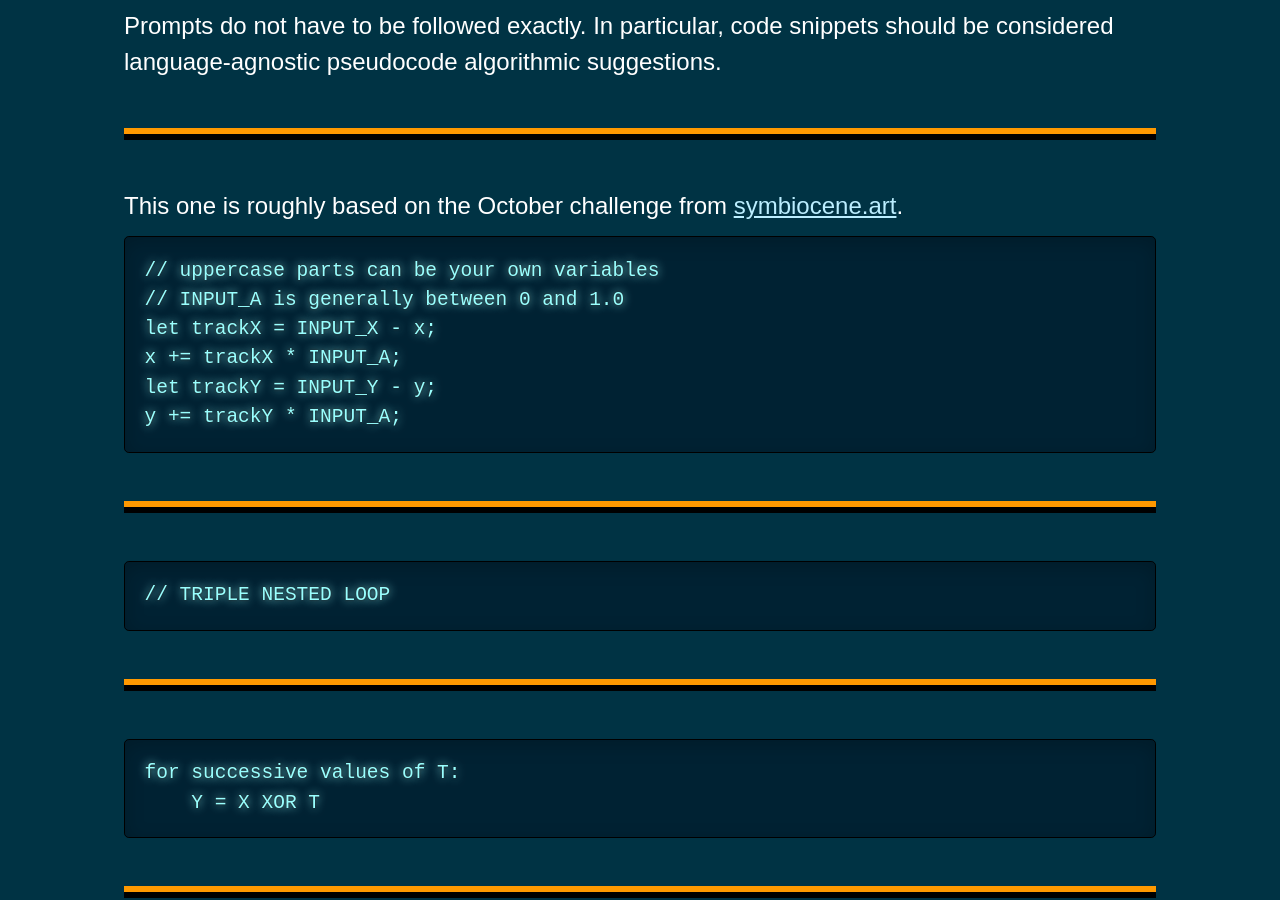
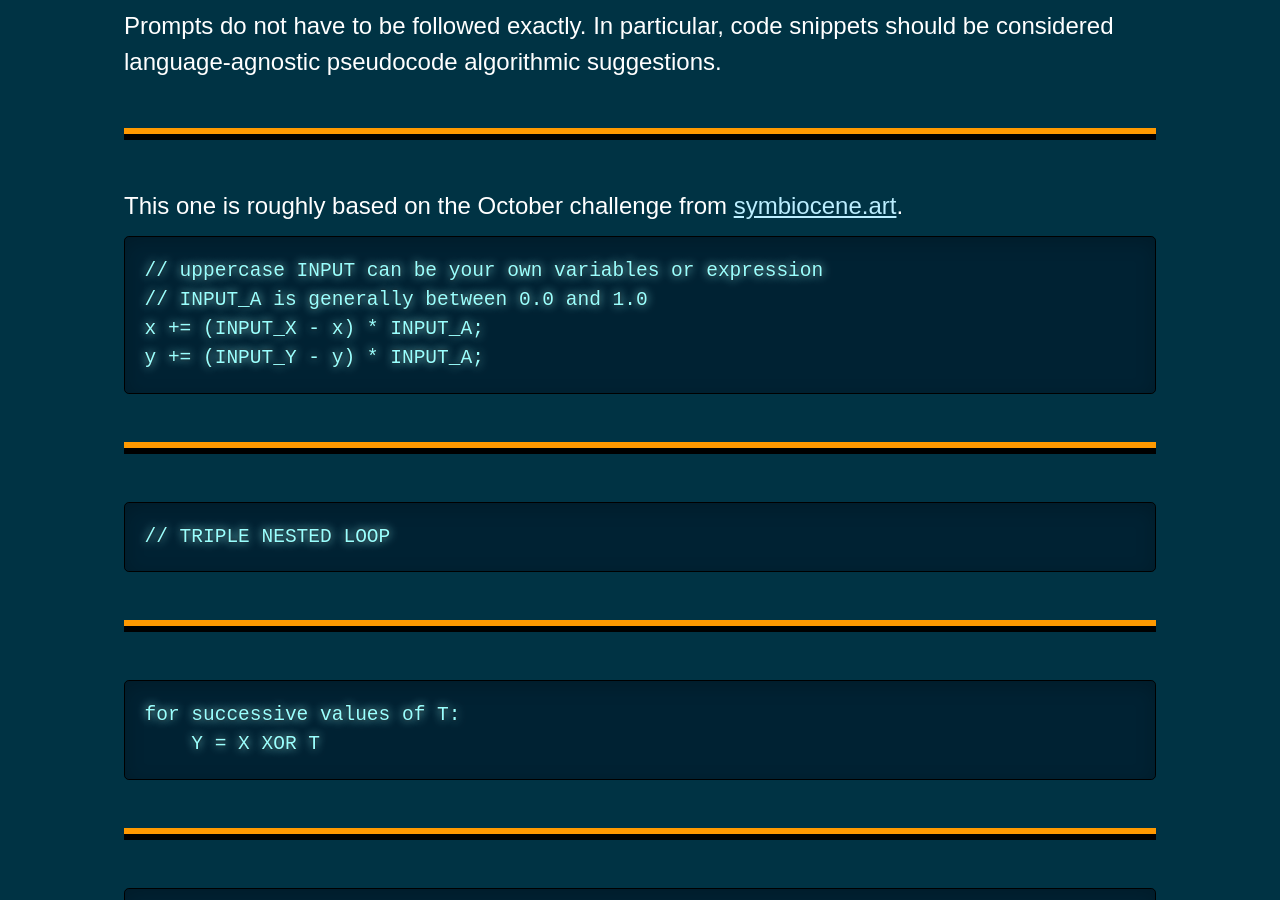
Before and after one commit to genuary2021/genuary2021.github.io, a Jekyll site: the page built from prompts.md, in a window 1280 px wide and 900 px high, scrolled down 418 px. Built offline with Jekyll 4.4.1, drawn with Linux system fonts in a browser that asks for light colours; our own code applies the rules of GitHub Pages for plain Markdown files; some of the changed text lies outside the part shown.

Commit message:
Update prompts.md

````diff
--- a/prompts.md
+++ b/prompts.md
@@ -9,12 +9,10 @@ Prompts do not have to be followed exactly. In particular, code snippets should
 This one is roughly based on the October challenge from [symbiocene.art](https://symbiocene.art).
 
 ```
-// uppercase parts can be your own variables
-// INPUT_A is generally between 0 and 1.0
-let trackX = INPUT_X - x;
-x += trackX * INPUT_A;
-let trackY = INPUT_Y - y;
-y += trackY * INPUT_A;
+// uppercase INPUT can be your own variables or expression
+// INPUT_A is generally between 0.0 and 1.0
+x += (INPUT_X - x) * INPUT_A;
+y += (INPUT_Y - y) * INPUT_A;
 ```
 
 ---
@@ -90,14 +88,16 @@ Some thing where you increase the randomness along the Y-axis
 <b style="background-color: #f4a261">#f4a261</b>
 <b style="background-color: #e76f51">#e76f51</b>, no gradients.
 
+Optionally, you can use a black or white background.
+
 ---
 
 ```
 function f(x) {
     DRAW(x);
-    f(1*x/4);
-    f(2*x/4);
-    f(3*x/4);
+    f(1 * x / 4);
+    f(2 * x / 4);
+    f(3 * x / 4);
 }
 ```
 
@@ -106,3 +106,33 @@ function f(x) {
 Make a grid of all the permutations of something
 
 ---
+
+Monochrome gradient without lines
+
+---
+
+```
+.5 + .5 * 5 ** .5
+```
+
+---
+
+Draw a line, pick a new color, move a bit
+
+---
+
+Do not repeat.
+
+---
+
+Small areas of symmetry.
+
+---
+
+Place shapes. Alter the ones that overlap. Repeat.
+
+---
+
+Generate some rules, then follow them by hand on paper.
+
+---
````
Also changed, not shown: other parts of prompts.md (+1 -1 lines).
